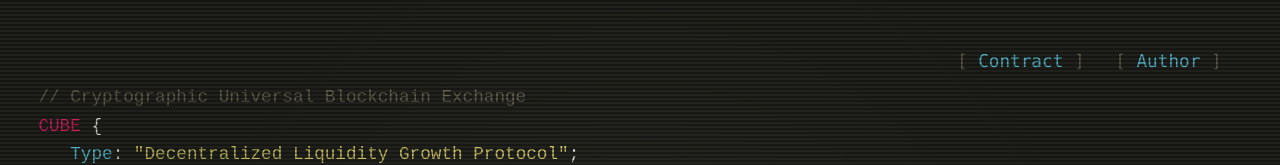
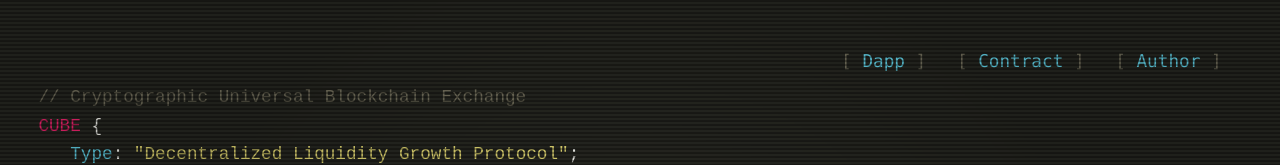
Before and after one commit to cubelet3d/cubex, a plain HTML site: page index.html in a window 1280 px wide. Shown: the top 165 px of the page. Drawn offline with Linux system fonts and the light colour scheme.

Commit message:
dapp
link on main index

```diff
--- a/index.html
+++ b/index.html
@@ -280,6 +280,7 @@ html {
 <body>
 <nav class="code-editor-menu">
     <ul>
+		<li><a href="dapp" target="_blank"> Dapp </a></li>
         <li><a href="https://etherscan.io/address/0x73a740d256188395d9af56db31ab1e9bb2f2978d#code" target="_blank"> Contract </a></li>
         <li><a href="https://web3.builders" target="_blank"> Author </a></li>
     </ul>
```
